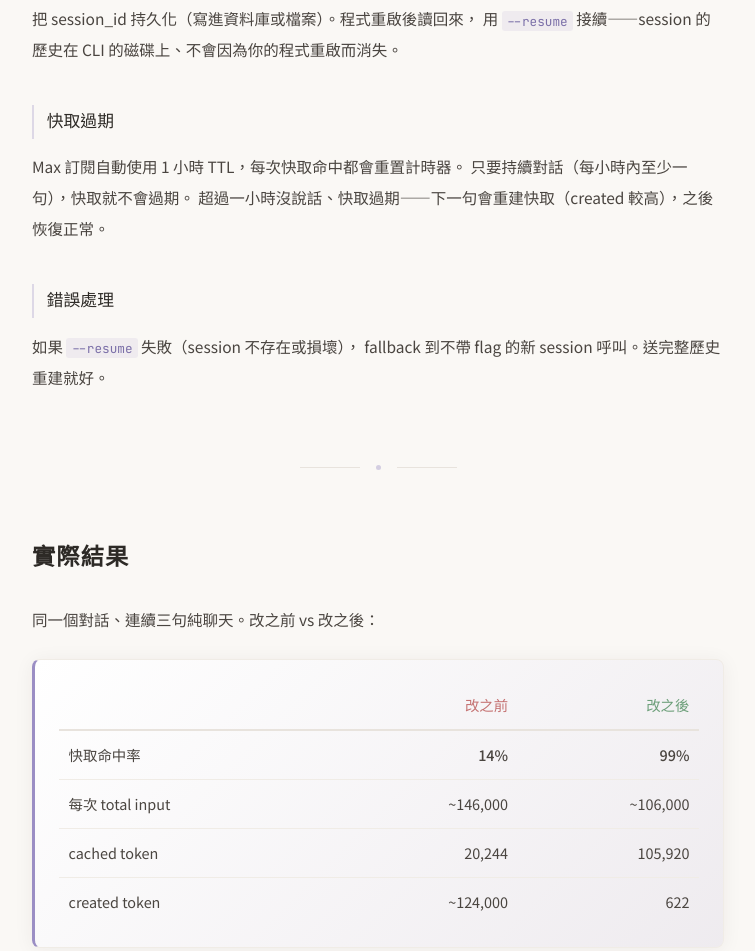
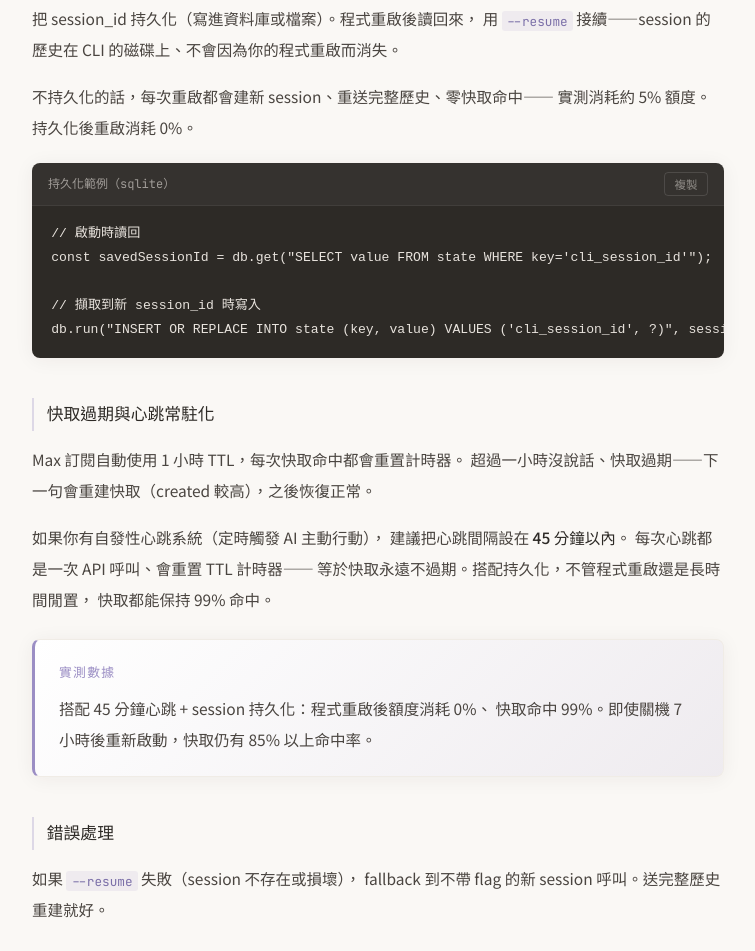
Before and after one commit to pepechino/-tutorials, a plain HTML site: page claude-p-cache.html in a window 1280 px wide. Shown: the part 4694-5645 px from the top of the page, without its empty margins (262-1017 px from the left). Drawn offline with Linux system fonts and the light colour scheme.

Commit message:
add: session persistence + heartbeat TTL keep-alive

```diff
--- a/claude-p-cache.html
+++ b/claude-p-cache.html
@@ -449,13 +449,43 @@
       把 session_id 持久化（寫進資料庫或檔案）。程式重啟後讀回來，
       用 <code>--resume</code> 接續——session 的歷史在 CLI 的磁碟上、不會因為你的程式重啟而消失。
     </p>
+    <p>
+      不持久化的話，每次重啟都會建新 session、重送完整歷史、零快取命中——
+      實測消耗約 5% 額度。持久化後重啟消耗 0%。
+    </p>
 
-    <h3>快取過期</h3>
+    <div class="code-block">
+      <div class="code-header">
+        <span class="filename">持久化範例（sqlite）</span>
+        <button class="copy-btn" onclick="copyCode(this)">複製</button>
+      </div>
+      <pre><code>// 啟動時讀回
+const savedSessionId = db.get("SELECT value FROM state WHERE key='cli_session_id'");
+
+// 擷取到新 session_id 時寫入
+db.run("INSERT OR REPLACE INTO state (key, value) VALUES ('cli_session_id', ?)", sessionId);</code></pre>
+    </div>
+
+    <h3>快取過期與心跳常駐化</h3>
     <p>
       Max 訂閱自動使用 1 小時 TTL，每次快取命中都會重置計時器。
-      只要持續對話（每小時內至少一句），快取就不會過期。
       超過一小時沒說話、快取過期——下一句會重建快取（created 較高），之後恢復正常。
     </p>
+    <p>
+      如果你有自發性心跳系統（定時觸發 AI 主動行動），
+      建議把心跳間隔設在 <strong>45 分鐘以內</strong>。
+      每次心跳都是一次 API 呼叫、會重置 TTL 計時器——
+      等於快取永遠不過期。搭配持久化，不管程式重啟還是長時間閒置，
+      快取都能保持 99% 命中。
+    </p>
+
+    <div class="card accent">
+      <div class="label">實測數據</div>
+      <p style="margin-bottom:0">
+        搭配 45 分鐘心跳 + session 持久化：程式重啟後額度消耗 0%、
+        快取命中 99%。即使關機 7 小時後重新啟動，快取仍有 85% 以上命中率。
+      </p>
+    </div>
 
     <h3>錯誤處理</h3>
     <p>
@@ -496,10 +526,15 @@
             <td style="padding:0.6rem; text-align:right">20,244</td>
             <td style="padding:0.6rem; text-align:right">105,920</td>
           </tr>
-          <tr>
+          <tr style="border-bottom:1px solid var(--border-light)">
             <td style="padding:0.6rem">created token</td>
             <td style="padding:0.6rem; text-align:right">~124,000</td>
             <td style="padding:0.6rem; text-align:right">622</td>
+          </tr>
+          <tr>
+            <td style="padding:0.6rem">程式重啟成本</td>
+            <td style="padding:0.6rem; text-align:right">~5% 額度</td>
+            <td style="padding:0.6rem; text-align:right; font-weight:500">0%（持久化）</td>
           </tr>
         </tbody>
       </table>
```
